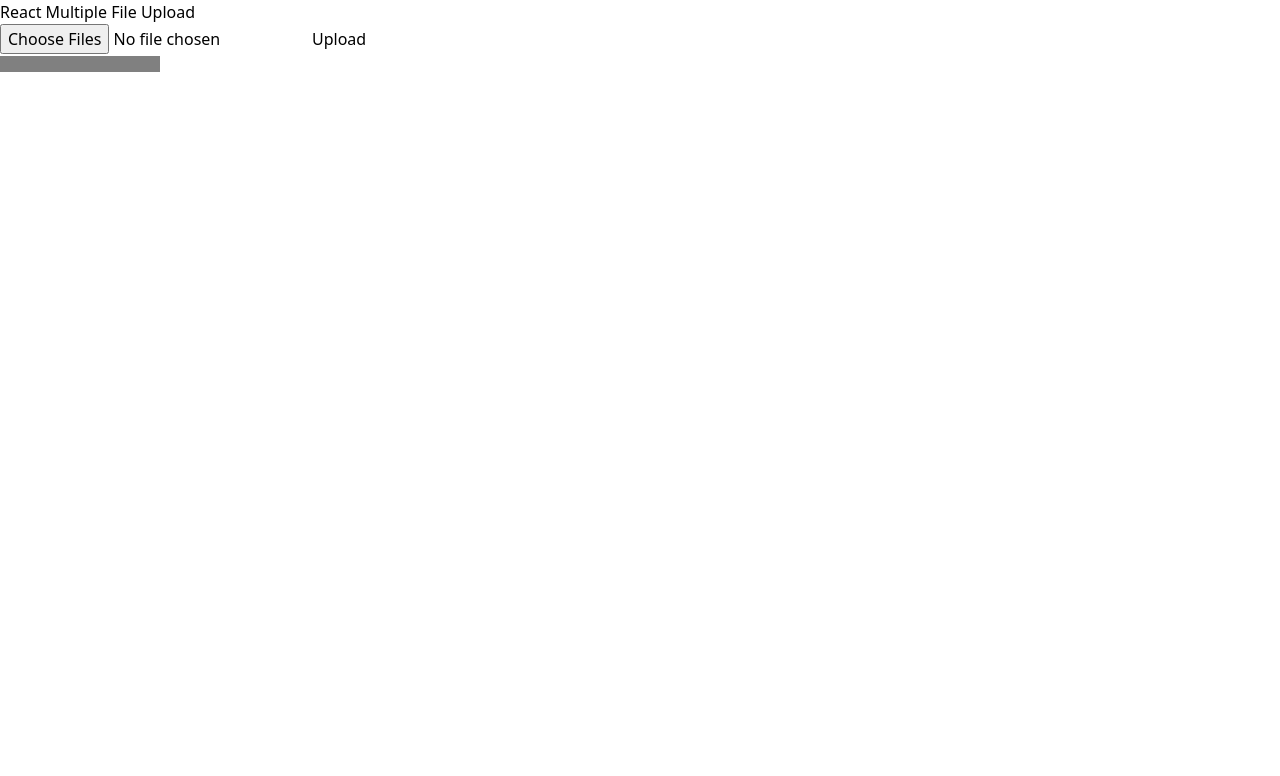
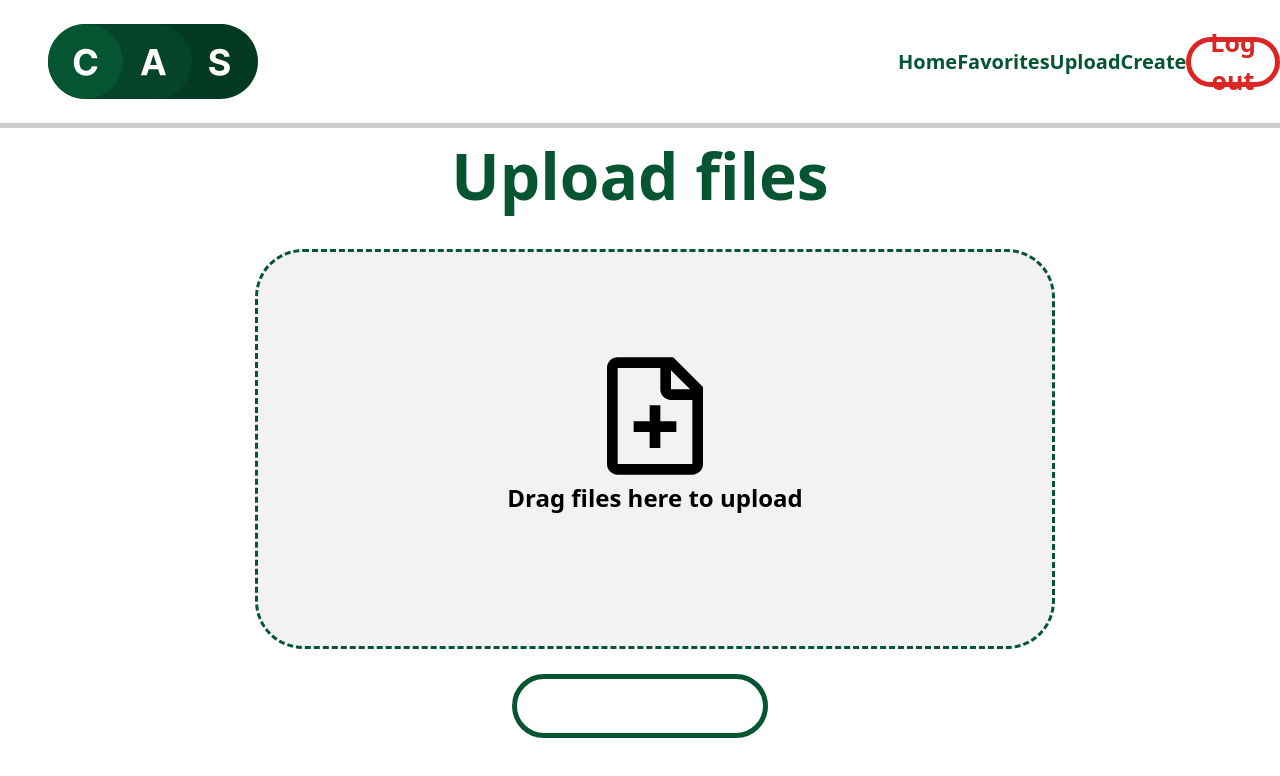
Before and after one commit to BALMUZDAQ-STUDIO/Freedom-hack-Front, a React (Vite) app: page /upload in a window 1280 px wide. Shown: the top 776 px of the page. Built offline with nearby package versions, Linux system fonts and the light colour scheme.

Commit message:
upload file page

```diff
--- a/src/pages/Upload1.jsx
+++ b/src/pages/Upload1.jsx
@@ -1,4 +1,8 @@
 import React, {useState} from "react";
+import { icons } from "../constants/index.js";
+import {Header} from "../modules/index.js";
+import '../uploadFiles.css'
+import {CustomButton} from "../UI/index.js"
 
 function Upload1() {
     const [files, setFiles] = useState([]);
@@ -42,20 +46,44 @@ function Upload1() {
             console.error("Error uploading file: ", error);
           });
       }
+      /*function FileProgressBar({ fileName }) {
+        return (
+          <div className="flex items-center">
+            <div className="w-full">
+              <div className="h-2 bg-gray-200 rounded-full">
+                <div className="bg-green-500 h-2 rounded-full" style={{ width: '100%' }} />
+              </div>
+            </div>
+            <div className="ml-2 text-gray-500">{fileName}</div>
+          </div>
+        );
+      }*/
 
 
     return (
-        <div>
-            <form>
-                <h1>React Multiple File Upload</h1>
-                <input type="file" multiple onChange={handleMultipleChange} />
-                <button type="submit">Upload</button>
-            </form>
-            {uploadedFiles.map((file, index) => (
-                <img key={index} src={file} alt={`Uploaded content ${index}`} />
-            ))}
-            <progress value={uploadProgress} max="100"></progress>
-        </div>
+      <main>
+        <Header/>
+        <h2 className="text-center text-[64px] font-bold mb-[25px] text-[#055532]">Upload files</h2>
+        <div className="flex justify-center text-center align-center w-[800px] h-auto flex-col ml-auto mr-auto mt-">
+              <label className="block">
+                <div className="bg-[#F2F2F2] border-[3px] border-[#055532] border-dashed ml-[15px] w-[800px] h-[400px] rounded-[48px] cursor-pointer">
+                  <img src={icons.uploadFile} alt="Upload Icon" className="upload-icon h-[128px] text-center align-center justify-center ml-auto mr-auto mt-[100px]"/>
+                  <h2 className="text-center text-[24px] font-bold mb-[25px]">Drag files here to upload</h2>
+                </div>
+                <input type="file" onChange={handleMultipleChange} multiple hidden />
+              </label>
+                {files.map((file, index) => (
+                  <div className="flex justify-center align-center w-[800px] h-[24px] ">
+                    <img key={index} src={icons.fileIcon} className="h-[24px]"/>
+                    <p className="text-[10px] font-bold mb-[24px] ml-[8px]">{file.name}</p>
+                    <progress value={uploadProgress} max="100" className="bg-[#055532]"></progress>
+                  </div>
+                ))}
+          </div>
+          <div className="flex justify-center mt-[25px]">
+            <CustomButton title = "Analysis" containerStyles={"w-[256px] h-[64px] border-0 bg-[#055532]"} textStyles={"text-white text-[24px] text-"}/>
+          </div>
+    </main>
     );
 }
 
--- /dev/null
+++ b/src/uploadFiles.css
@@ -0,0 +1,21 @@
+progress {
+    width: 80%;
+    height: 20px;
+    border-radius: 10px;
+    background-color: #055532;
+  }
+
+  progress::-webkit-progress-bar {
+    background-color: #055532;
+    border-radius: 10px;
+  }
+
+  progress::-webkit-progress-value {
+    background-color: #055532;
+    border-radius: 10px;
+  }
+
+  progress::-moz-progress-bar {
+    background-color: #055532;
+    border-radius: 10px;
+  }
```
